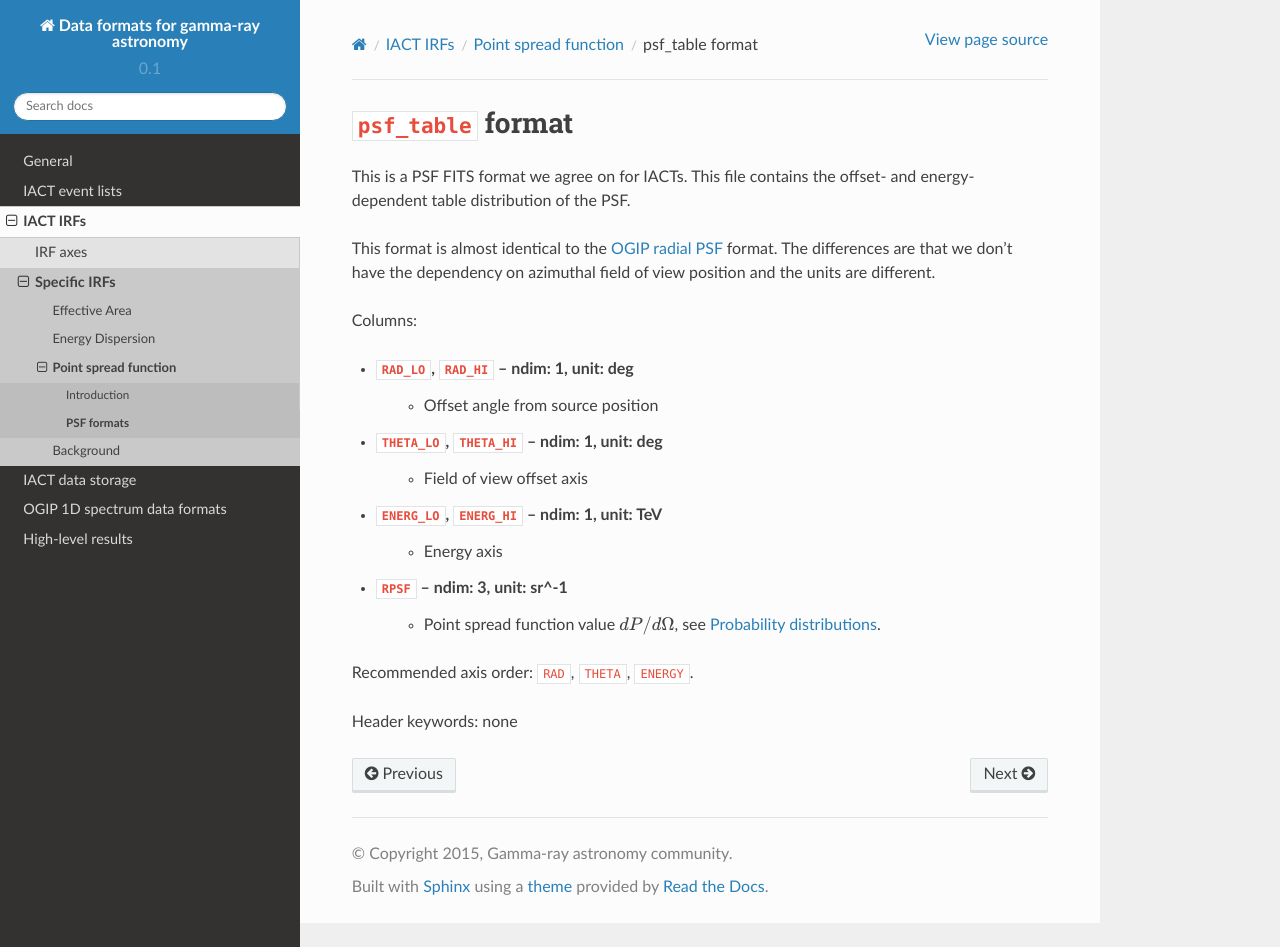
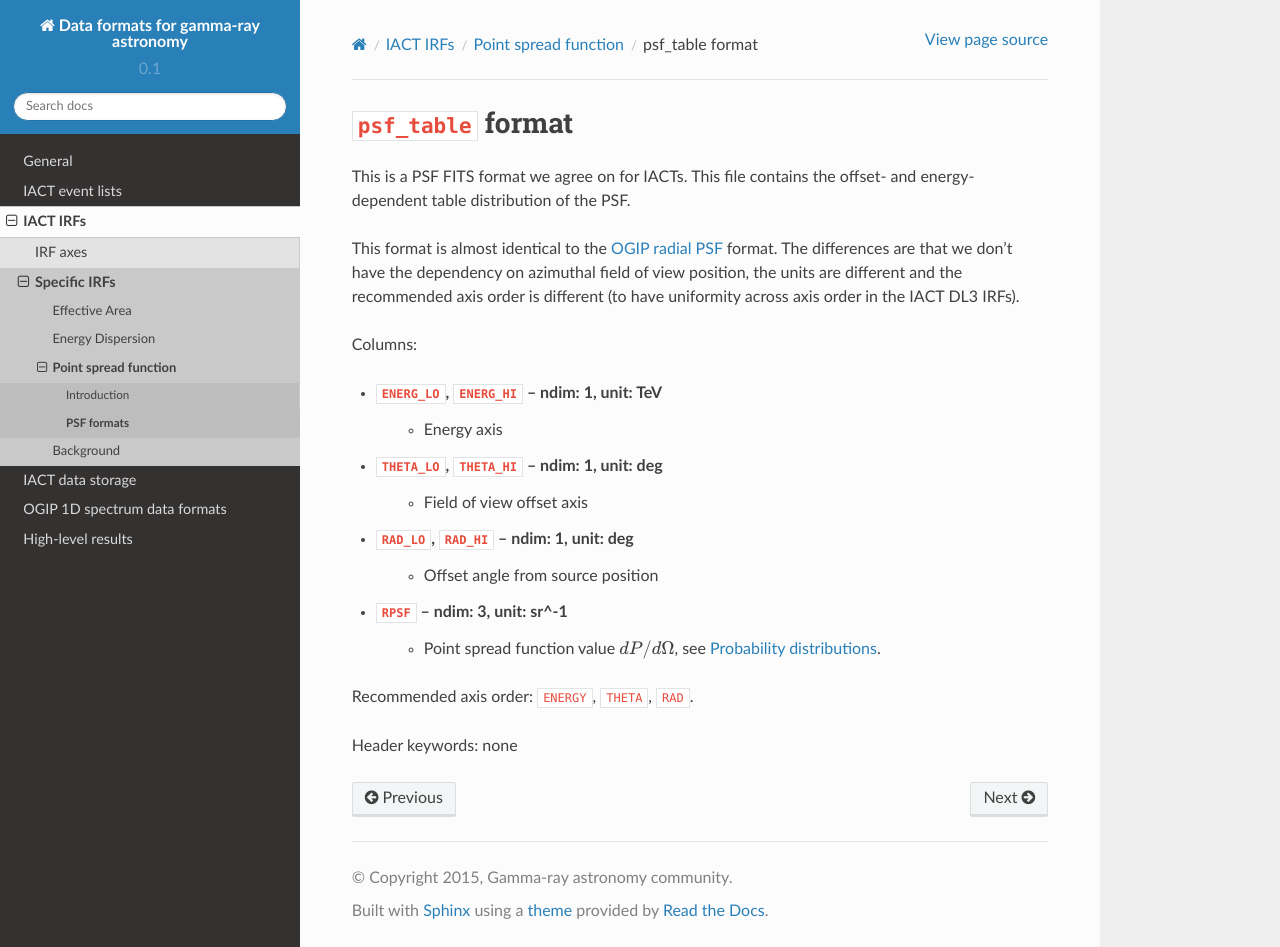
Before and after one commit to open-gamma-ray-astro/gamma-astro-data-formats, a Sphinx documentation site: the page built from source/irfs/psf/psf_table/index.rst, in a window 1280 px wide and 947 px high. Built offline with Sphinx 7.4.7 and the Read the Docs theme 2.0.0, drawn with Linux system fonts in a browser that asks for light colours.

Commit message:
Change axis order in table PSF format

```diff
--- a/source/irfs/psf/psf_table/index.rst
+++ b/source/irfs/psf/psf_table/index.rst
@@ -8,21 +8,22 @@
 This is a PSF FITS format we agree on for IACTs.
 This file contains the offset- and energy-dependent table distribution of the PSF.
 
-This format is almost identical to the `OGIP radial PSF`_ format.
-The differences are that we don't have the dependency on azimuthal field of
-view position and the units are different.
+This format is almost identical to the `OGIP radial PSF`_ format. The
+differences are that we don't have the dependency on azimuthal field of view
+position, the units are different and the recommended axis order is different
+(to have uniformity across axis order in the IACT DL3 IRFs).
 
 Columns:
 
+* ``ENERG_LO``, ``ENERG_HI`` -- ndim: 1, unit: TeV
+    * Energy axis
+* ``THETA_LO``, ``THETA_HI`` -- ndim: 1, unit: deg
+    * Field of view offset axis
 * ``RAD_LO``, ``RAD_HI`` -- ndim: 1, unit: deg
     * Offset angle from source position
-* ``THETA_LO``, ``THETA_HI`` -- ndim: 1, unit: deg
-    * Field of view offset axis
-* ``ENERG_LO``, ``ENERG_HI`` -- ndim: 1, unit: TeV
-    * Energy axis
 * ``RPSF`` -- ndim: 3, unit: sr^-1
     * Point spread function value :math:`dP/d\Omega`, see :ref:`psf-pdf`.
 
-Recommended axis order: ``RAD``, ``THETA``, ``ENERGY``.
+Recommended axis order: ``ENERGY``, ``THETA``, ``RAD``.
 
 Header keywords: none
```
